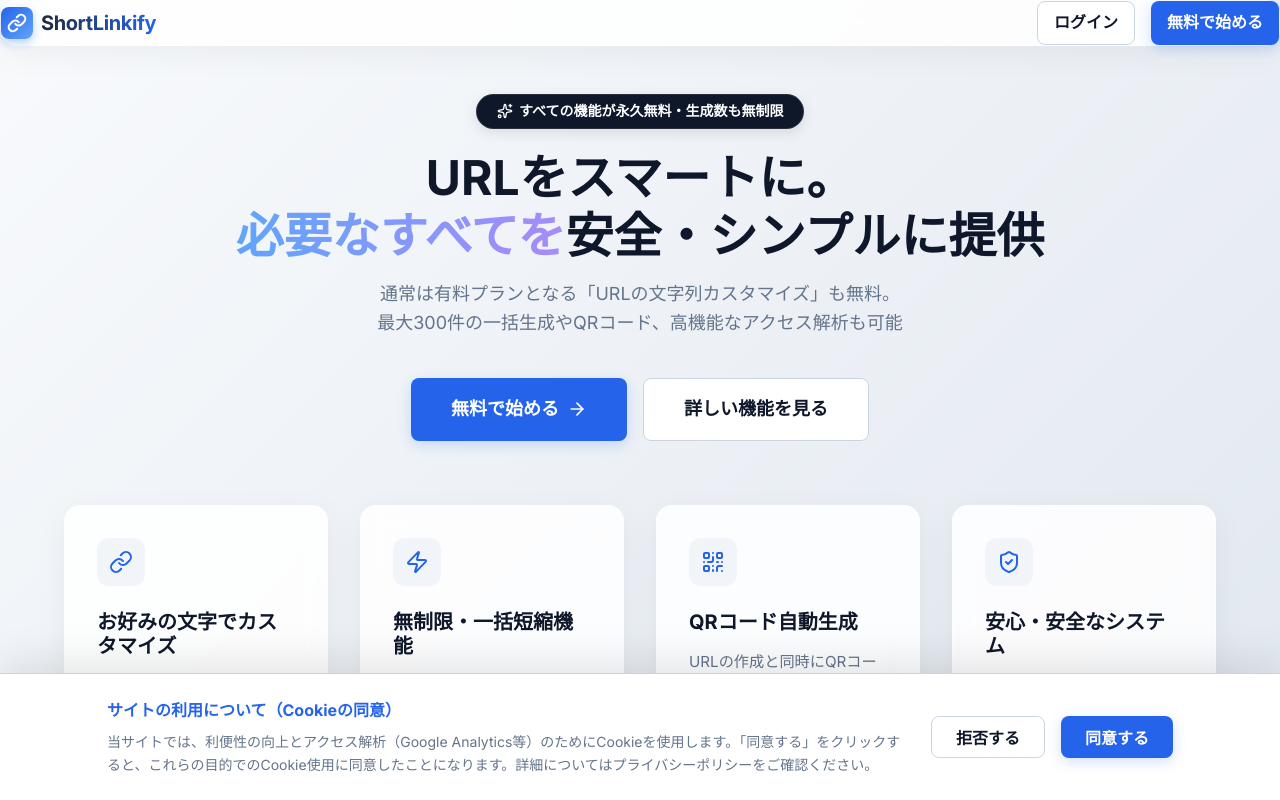
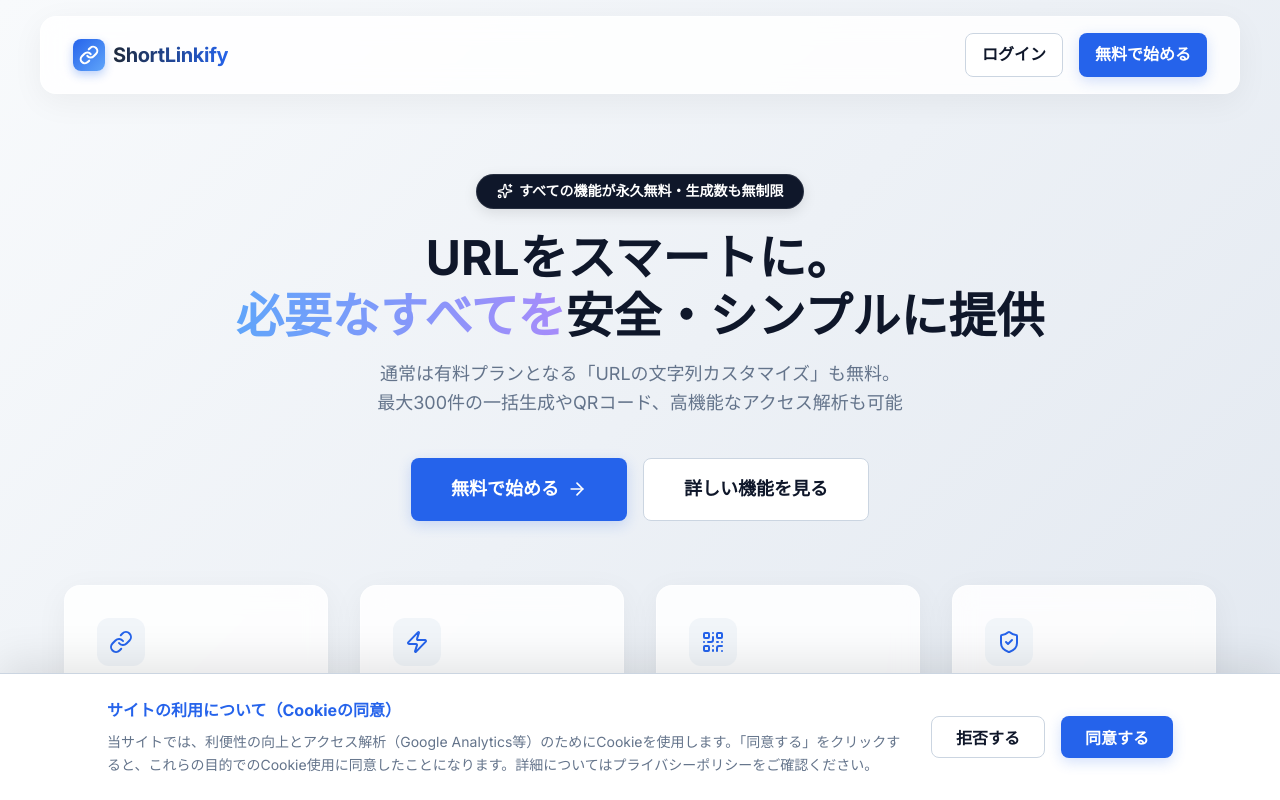
Before and after one commit to atsu449-cyber/shortlinkify, a Next.js app: page / in a window 1280 px wide. Shown: the top 800 px of the page. Built offline with nearby package versions, Linux system fonts and the light colour scheme; no server answers.

Commit message:
style: enhance top navbar UI (add generous padding and floating margin for PC)

```diff
--- a/src/app/layout.tsx
+++ b/src/app/layout.tsx
@@ -50,11 +50,15 @@ export default async function RootLayout({
         <AnalyticsWrapper gtmId={process.env.NEXT_PUBLIC_GTM_ID} />
         <nav className="glass-panel main-nav" style={{
           position: 'sticky',
-          top: '0',
+          top: '1rem',
           zIndex: 50,
           display: 'flex',
           justifyContent: 'space-between',
-          alignItems: 'center'
+          alignItems: 'center',
+          padding: '1rem 2rem',
+          margin: '1rem auto 2rem',
+          maxWidth: '1200px',
+          width: 'calc(100% - 2rem)'
         }}>
           <Link href="/" style={{ textDecoration: 'none' }}>
             <Logo />
```
